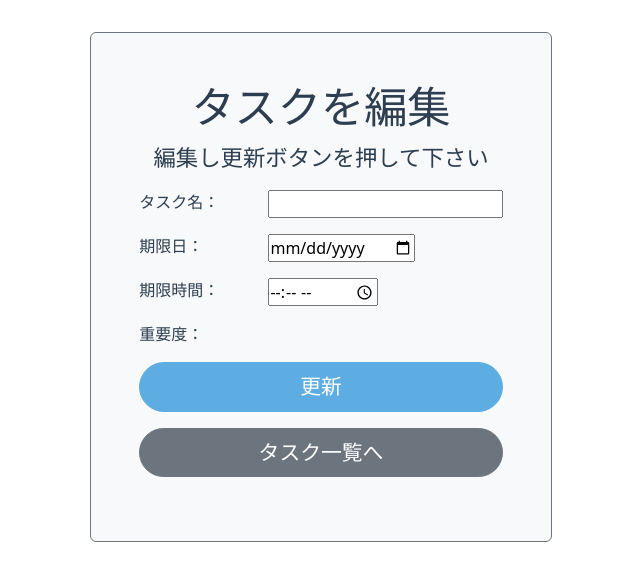
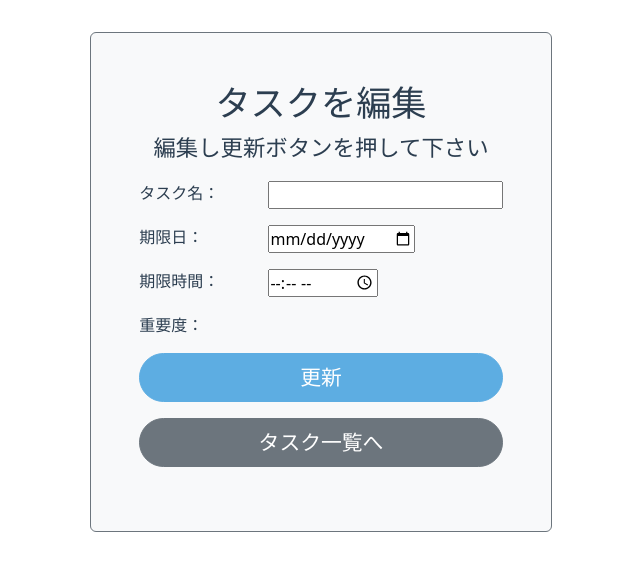
Before and after one commit to ShumpeiSeto/taskbell, a Python web app: template taskbell/templates/testtemp/edit_task.html in a window 768 px wide. Shown: the top 582 px of the page, without its empty margins (63-703 px from the left). Run offline with Jinja, Linux system fonts and the light colour scheme; the template is opened without the code that fills it, so the values that code supplies are empty.

Commit message:
change font-size

```diff
--- a/taskbell/static/style.css
+++ b/taskbell/static/style.css
@@ -80,7 +80,7 @@
     font-size: 1.4rem;
   }
   .font-size-l {
-    font-size: 2.3rem;
+    font-size: 1.8rem;
   }
 }
 
@@ -92,7 +92,7 @@
     font-size: 1.8rem;
   }
   .font-size-l {
-    font-size: 2.7rem;
+    font-size: 2.2rem;
   }
 }
 
@@ -104,7 +104,7 @@
     font-size: 2.1rem;
   }
   .font-size-l {
-    font-size: 3rem;
+    font-size: 2.7rem;
   }
 }
 
```
